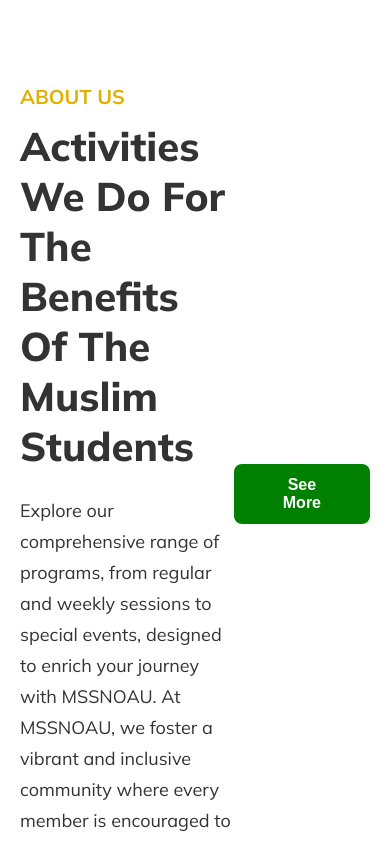
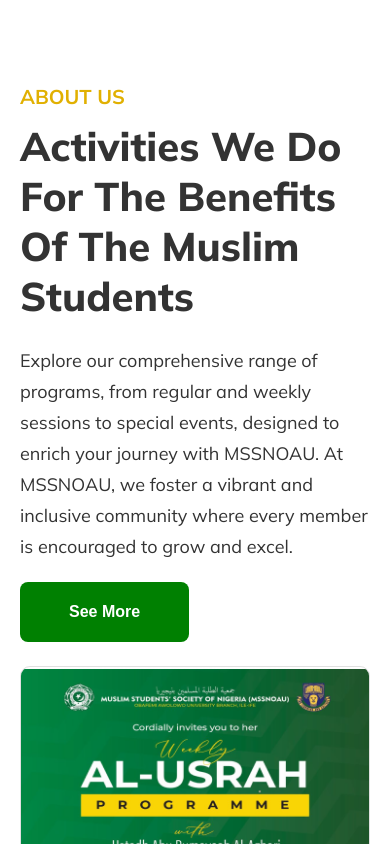
Before and after one commit to MSSNOAU/frontend, a Next.js app: page / in a window 390 px wide. Shown: the part 2780-3624 px from the top of the page. Built offline with nearby package versions, Linux system fonts and the light colour scheme.

Commit message:
fix: fix responsiveness on some sections

```diff
--- a/src/components/HomePage/HomePage.module.scss
+++ b/src/components/HomePage/HomePage.module.scss
@@ -72,6 +72,11 @@ $containerHPadding: 20px;
   .desc {
     margin: 12px 0 24px 0;
     @include HSpaceBetweenFlex;
+    @include responsive_mb  {
+      gap: 20px;
+      flex-direction: column;
+      align-items: start;
+    }
 
     .l {
       max-width: pxToRem(800);
@@ -119,6 +124,9 @@ $containerHPadding: 20px;
     background-color: $white;
     margin: 0 auto;
 
+    @include responsive_mb {
+      padding: $containerHPadding ;
+    }
 
     h2 {
       margin: 12px 0 24px 0;
@@ -168,6 +176,11 @@ $containerHPadding: 20px;
   }
 
   .desc {
+    @include responsive_mb  {
+      gap: 20px;
+      flex-direction: column;
+      align-items: start;
+    }
     margin: 12px 0 24px 0;
     @include HSpaceBetweenFlex;
 
@@ -307,6 +320,7 @@ $containerHPadding: 20px;
 
   @include responsive_mb {
     display: block;
+    padding: $containerHPadding;
   }
 
   .about {
@@ -384,6 +398,9 @@ $containerHPadding: 20px;
     background-color: rgba($green, 0.08);
     @include HSpaceBetweenFlex;
     gap: 50px;
+    @include responsive_mb {
+      padding: $containerHPadding ;
+    }
 
     > div {
       flex: 1;
```
